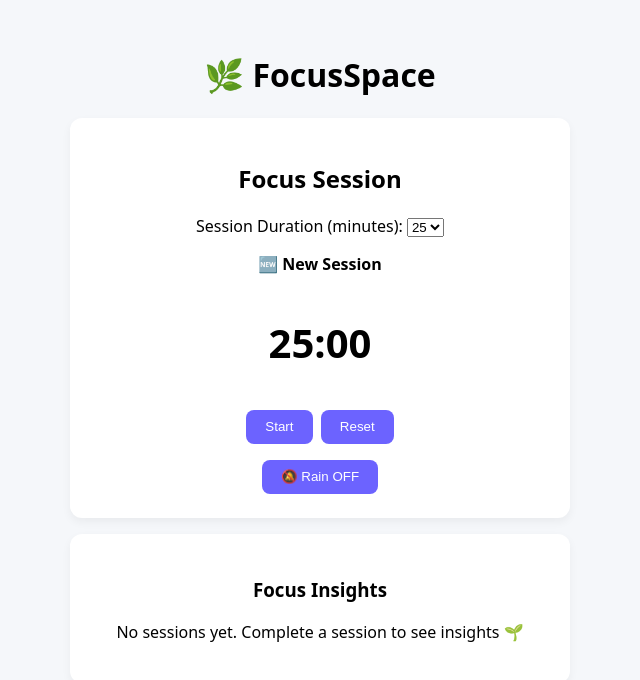
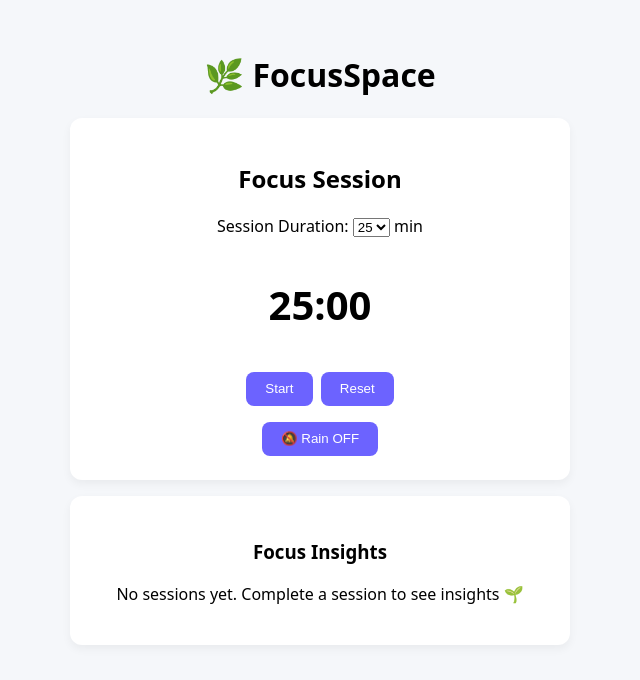
Before and after one commit to DikshithaAnand/Taskify, a React (Vite) app: page / in a window 1280 px wide. Shown: the top 680 px of the page, without its empty margins (320-960 px from the left). Built offline with nearby package versions, Linux system fonts and the light colour scheme.

Commit message:
Track focus session start time and include it in analytics

```diff
--- a/src/App.jsx
+++ b/src/App.jsx
@@ -4,18 +4,19 @@ import FocusRating from './components/FocusRating'
 import Insights from './components/Insights'
 
 export default function App() {
-  // false = no completed session
-  // number = completed session duration (in minutes)
-  const [sessionDone, setSessionDone] = useState(false)
+  // null = no completed session
+  // object = completed session metadata
+  const [sessionDone, setSessionDone] = useState(null)
 
   const [sessions, setSessions] = useState(
     JSON.parse(localStorage.getItem('sessions')) || []
   )
 
-  const addSession = (rating, duration) => {
+  const addSession = (rating, sessionMeta) => {
     const newSession = {
       rating,
-      duration,
+      duration: sessionMeta.duration,
+      startedAt: sessionMeta.startedAt,
       completedAt: new Date().toISOString()
     }
 
@@ -23,8 +24,7 @@ export default function App() {
     setSessions(updated)
     localStorage.setItem('sessions', JSON.stringify(updated))
 
-    // reset back to timer view
-    setSessionDone(false)
+    setSessionDone(null)
   }
 
   return (
@@ -32,7 +32,7 @@ export default function App() {
       <h1>🌿 FocusSpace</h1>
 
       {!sessionDone ? (
-        <Timer onFinish={(duration) => setSessionDone(duration)} />
+        <Timer onFinish={(meta) => setSessionDone(meta)} />
       ) : (
         <FocusRating
           onSubmit={(rating) => addSession(rating, sessionDone)}
--- a/src/components/Timer.jsx
+++ b/src/components/Timer.jsx
@@ -2,17 +2,21 @@ import { useEffect, useState } from 'react'
 import SoundToggle from './SoundToggle'
 
 export default function Timer({ onFinish }) {
-  const [duration, setDuration] = useState(25) // minutes
+  const [duration, setDuration] = useState(25)
   const [time, setTime] = useState(25 * 60)
   const [isRunning, setIsRunning] = useState(false)
   const [hasStarted, setHasStarted] = useState(false)
+  const [startedAt, setStartedAt] = useState(null)
 
   useEffect(() => {
     if (!isRunning) return
 
     if (time === 0) {
       setIsRunning(false)
-      onFinish(duration)
+      onFinish({
+        duration,
+        startedAt
+      })
       return
     }
 
@@ -21,14 +25,17 @@ export default function Timer({ onFinish }) {
     }, 1000)
 
     return () => clearTimeout(timer)
-  }, [time, isRunning, duration, onFinish])
+  }, [time, isRunning, duration, startedAt, onFinish])
 
   const minutes = Math.floor(time / 60)
   const seconds = time % 60
 
   const startTimer = () => {
+    if (!hasStarted) {
+      setStartedAt(new Date().toISOString())
+      setHasStarted(true)
+    }
     setIsRunning(true)
-    setHasStarted(true)
   }
 
   const pauseTimer = () => {
@@ -38,6 +45,7 @@ export default function Timer({ onFinish }) {
   const resetTimer = () => {
     setIsRunning(false)
     setHasStarted(false)
+    setStartedAt(null)
     setTime(duration * 60)
   }
 
@@ -46,37 +54,30 @@ export default function Timer({ onFinish }) {
     setDuration(value)
     setTime(value * 60)
     setHasStarted(false)
+    setStartedAt(null)
     setIsRunning(false)
-  }
-
-  const getStatusText = () => {
-    if (!hasStarted) return '🆕 New Session'
-    if (isRunning) return '🟢 Session Running'
-    return '⏸️ Session Paused'
   }
 
   return (
     <div className="card">
       <h2>Focus Session</h2>
 
-      {/* Duration Selector */}
       {!hasStarted && (
         <div style={{ marginBottom: '0.75rem' }}>
           <label>
-            Session Duration (minutes):{' '}
+            Session Duration:{' '}
             <select value={duration} onChange={handleDurationChange}>
-              <option value={2}>2</option>
+              <option value={10}>2</option>
               <option value={10}>10</option>
               <option value={20}>20</option>
               <option value={25}>25</option>
               <option value={30}>30</option>
               <option value={45}>45</option>
-            </select>
+            </select>{' '}
+            min
           </label>
         </div>
       )}
-
-      <p style={{ fontWeight: '600' }}>{getStatusText()}</p>
 
       <p className="timer">
         {minutes}:{seconds.toString().padStart(2, '0')}
```
